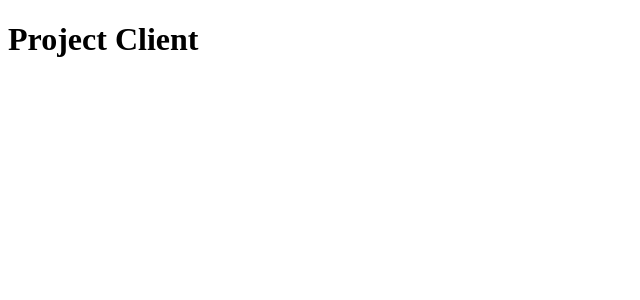
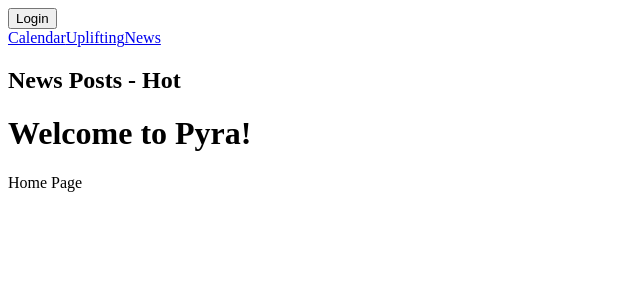
Before and after one commit to Ketchuso/Pyra, a React (Create React App) app in the folder client/: page / in a window 1280 px wide. Shown: the top 300 px of the page, without its empty margins (0-640 px from the left). Built offline with nearby package versions, Linux system fonts and the light colour scheme; no server answers.

Commit message:
lays out the pages and basic navbar

```diff
--- a/client/package.json
+++ b/client/package.json
@@ -9,11 +9,13 @@
     "@testing-library/user-event": "^13.5.0",
     "react": "^18.2.0",
     "react-dom": "^18.2.0",
-    "react-router-dom": "^5.2.0",
+    "react-router-dom": "^7.5.1",
     "react-scripts": "5.0.1",
     "web-vitals": "^2.1.4"
   },
-  "devDependencies": {"@babel/plugin-proposal-private-property-in-object":"^7.21.11"},
+  "devDependencies": {
+    "@babel/plugin-proposal-private-property-in-object": "^7.21.11"
+  },
   "scripts": {
     "start": "react-scripts start",
     "build": "react-scripts build",
--- a/client/src/Pages/Home.js
+++ b/client/src/Pages/Home.js
@@ -0,0 +1,19 @@
+import { useLocation } from "react-router-dom";
+
+function Home() {
+    const { search } = useLocation();
+    const params = new URLSearchParams(search);
+
+    const filter = params.get("filter") || "news";
+    const sort = params.get("sort") || "hot";
+
+    return (
+        <>
+            <h2>{`${filter[0].toUpperCase() + filter.slice(1)} Posts - ${sort[0].toUpperCase() + sort.slice(1)}`}</h2>
+            <h1>Welcome to Pyra!</h1>
+            <p>Home Page</p>
+        </>
+    )
+}
+
+export default Home
--- /dev/null
+++ b/client/src/Pages/Settings.js
@@ -0,0 +1,12 @@
+import React from "react";
+
+function Settings(){
+
+    return (
+        <>
+            <h1>Settings</h1>
+        </>
+    )
+}
+
+export default Settings
--- a/client/src/components/App.js
+++ b/client/src/components/App.js
@@ -1,8 +1,25 @@
 import React, { useEffect, useState } from "react";
-import { Switch, Route } from "react-router-dom";
+//import { Outlet } from "react-router-dom";  // Use Outlet to render nested routes
+import Home from "../Pages/Home";
+import NavBar from "./NavBar";
 
 function App() {
-  return <h1>Project Client</h1>;
+  const [user, setUser] = useState(null);
+
+  useEffect(() => {
+    fetch("/check_session", { credentials: "include" }).then((r) => {
+      if (r.ok) {
+        r.json().then((user) => setUser(user));
+      }
+    });
+  }, []);
+
+  return (
+    <>
+      <NavBar setUser={setUser} user={user}/>
+      <Home/>
+    </>
+  );
 }
 
 export default App;
--- /dev/null
+++ b/client/src/components/NavBar.js
@@ -0,0 +1,82 @@
+import React from "react";
+import { useNavigate, NavLink, Navigate } from "react-router-dom";
+
+
+
+function NavBar({ setUser, user }) {
+    const navigate = useNavigate();
+    function handleLogoutClick() {
+        fetch("/logout", { method: "DELETE" }).then((r) => {
+        if (r.ok) {
+            setUser(null);
+        }
+        });
+    }
+
+    function handleLoginClick(){
+        navigate('/auth');
+    }
+
+    if (user) {
+        return (
+        <>
+            <nav>
+            <button
+                id="logout"
+                className="button-class logout"
+                variant="outline"
+                onClick={handleLogoutClick}
+            >
+                Logout
+            </button>
+            </nav>
+
+            <nav className="nav-container">
+            <NavLink to="/" className="nav-text">
+                Calendar
+            </NavLink>
+            <NavLink to="/home?filter=uplifting&sort=hot" className="nav-text">
+                Uplifting
+            </NavLink>
+            <NavLink to="/home?filter=news&sort=hot" className="nav-text">
+                News
+            </NavLink>
+            <NavLink to={`/Settings/${user.id}`} id="settings">
+                <svg xmlns="http://www.w3.org/2000/svg" height="24px" viewBox="0 -960 960 960" width="24px" fill="#e3e3e3"><path d="m370-80-16-128q-13-5-24.5-12T307-235l-119 50L78-375l103-78q-1-7-1-13.5v-27q0-6.5 1-13.5L78-585l110-190 119 50q11-8 23-15t24-12l16-128h220l16 128q13 5 24.5 12t22.5 15l119-50 110 190-103 78q1 7 1 13.5v27q0 6.5-2 13.5l103 78-110 190-118-50q-11 8-23 15t-24 12L590-80H370Zm70-80h79l14-106q31-8 57.5-23.5T639-327l99 41 39-68-86-65q5-14 7-29.5t2-31.5q0-16-2-31.5t-7-29.5l86-65-39-68-99 42q-22-23-48.5-38.5T533-694l-13-106h-79l-14 106q-31 8-57.5 23.5T321-633l-99-41-39 68 86 64q-5 15-7 30t-2 32q0 16 2 31t7 30l-86 65 39 68 99-42q22 23 48.5 38.5T427-266l13 106Zm42-180q58 0 99-41t41-99q0-58-41-99t-99-41q-59 0-99.5 41T342-480q0 58 40.5 99t99.5 41Zm-2-140Z"/></svg>
+            </NavLink>
+            </nav>
+        </>
+        );
+    }
+    else{
+        return (
+            <>
+            <nav>
+                <button
+                id="login"
+                className="button-class login"
+                variant="outline"
+                onClick={handleLoginClick}
+                >
+                Login
+                </button>
+            </nav>
+
+            <nav className="nav-container">
+                <NavLink to="/" className="nav-text">
+                Calendar
+                </NavLink>
+                <NavLink to="/home?filter=uplifting&sort=hot" className="nav-text">
+                Uplifting
+                </NavLink>
+                <NavLink to="/home?filter=news&sort=hot" className="nav-text">
+                News
+                </NavLink>
+            </nav>
+            </>
+        );
+        }
+}
+
+
+export default NavBar;
```
Also changed, not shown: client/src/index.js (+29 -2 lines).
